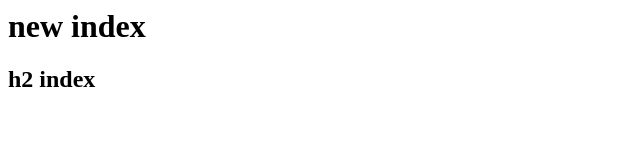
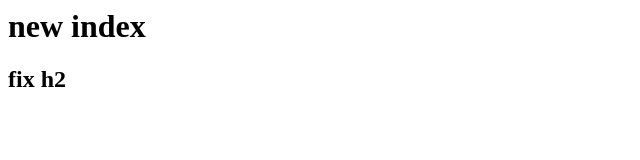
Before and after one commit to imsohuy/git-project, a plain HTML site: page index.html in a window 1280 px wide. Shown: the full height of the page, 0-640 px from the left. Drawn offline with Linux system fonts and the light colour scheme.

Commit message:
Update index.html

```diff
--- a/index.html
+++ b/index.html
@@ -1,2 +1,2 @@
 <h1>new index</h1>
-<h2>h2 index</h2>
+<h2>fix h2</h2>
```
